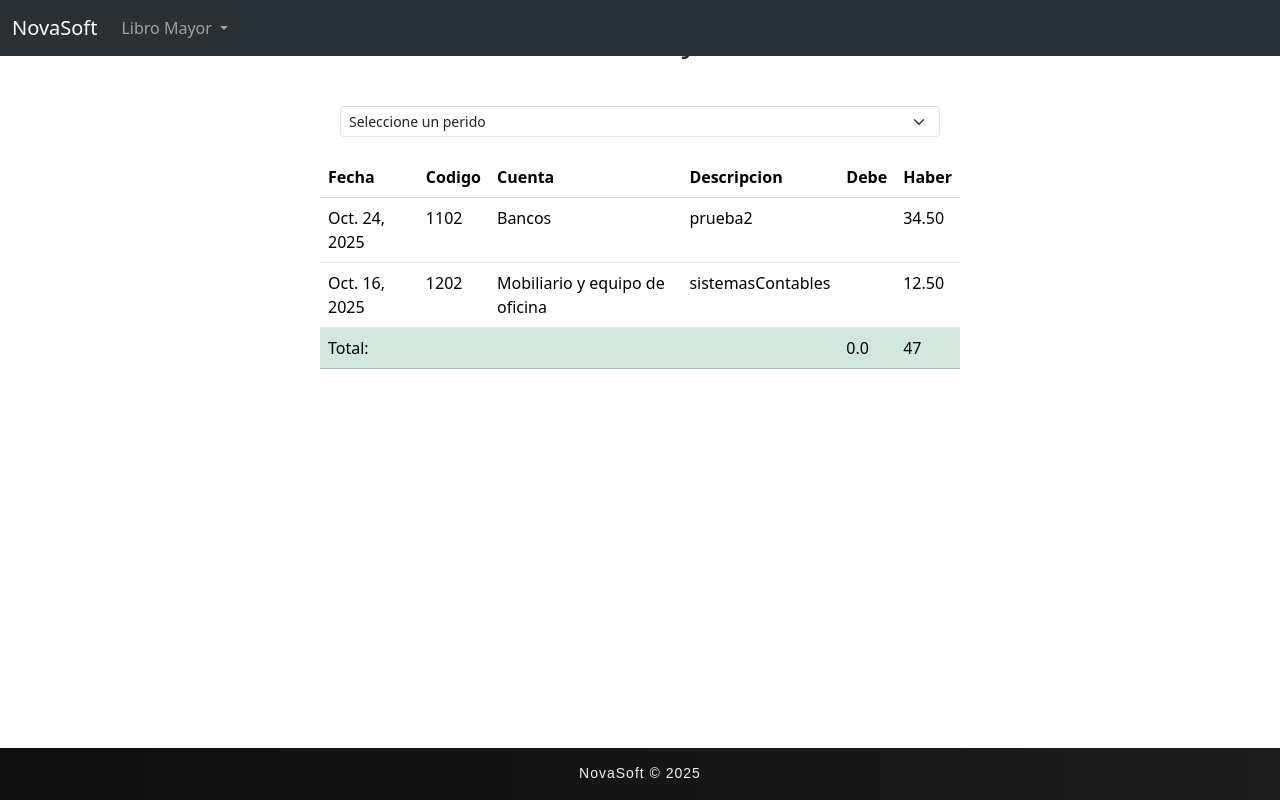
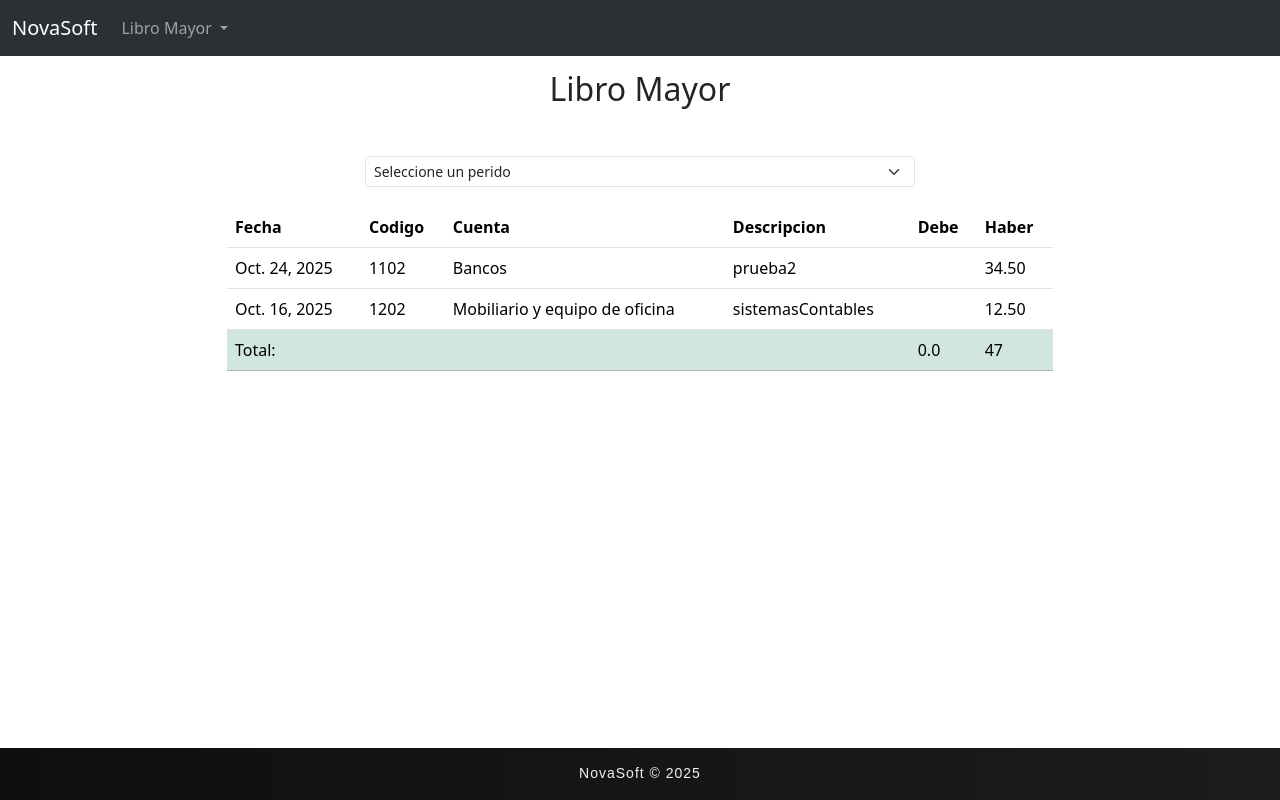
Before and after one commit to Adonis1555/Proyecto-SIC, a Django app: page /mayor/ in a window 1280 px wide. Run offline with Django 5.2, Linux system fonts and the light colour scheme; data comes from the database, SQL or seed files in the repository.

Commit message:
nuevos commits

```diff
--- a/SIC/SIC/styles/libroMayor.css
+++ b/SIC/SIC/styles/libroMayor.css
@@ -1,5 +1,23 @@
+html, body {
+  height: 100%;
+  margin: 0;
+  padding: 0;
+}
+
+
+body {
+  display: flex;
+  flex-direction: column;
+  min-height: 100vh;
+}
+
+
+main {
+  flex: 1;
+  padding: 50px;
+}
+
 footer {
-  position: fixed;
   bottom: 0;
   left: 0;
   width: 100%;
@@ -16,9 +34,11 @@
   margin-top: 15px;
 }
 
+
 .tabla-mayor{
-    width: 50%;
+    width: 70%;
     margin: auto;
+    border-collapse: collapse;
 }
 .titulo-mayor{
     text-align: center;
@@ -29,3 +49,8 @@
     margin:auto;
     padding:20px;
 }
+
+.columna-descripcion {
+  max-width: 300px;
+  overflow-wrap: break-word;
+}
--- a/SIC/SIC/templates/libroMayor.html
+++ b/SIC/SIC/templates/libroMayor.html
@@ -38,6 +38,7 @@
   </nav>
 </header>
     <body>
+      <main>
         <h2 class="titulo-mayor">Libro Mayor</h2>
         <div class="select-container">
              <select class="form-select form-select-sm" aria-label="Small select example">
@@ -67,7 +68,7 @@
         <td>{{ t.fecha }}</td>
         <td>{{ t.cuenta.codigo }}</td>
         <td>{{ t.cuenta.nombre }}</td>
-        <td>{{ t.descripcion }}</td>
+        <td class="columna-descripcion">{{t.descripcion}}</td>
         <td>{% if t.tipo == 'Debe' %}{{ t.monto }}{% endif %}</td>
         <td>{% if t.tipo == 'Haber' %}{{ t.monto }}{% endif %}</td>
       </tr>
@@ -89,10 +90,12 @@
   </table>
 </div>
 
+      </main>
+
     </body>
     <footer>
          <p class="texto-footer">NovaSoft &copy; 2025</p>
     </footer>
     <script src="https://cdn.jsdelivr.net/npm/bootstrap@5.3.2/dist/js/bootstrap.bundle.min.js"></script>
-</body>
+
 </html>
--- a/SIC/SIC/templates/transacciones.html
+++ b/SIC/SIC/templates/transacciones.html
@@ -110,7 +110,7 @@
             <td>{{ t.fecha }}</td>
             <td>{{ t.cuenta.codigo }}</td>
             <td>{{ t.cuenta.nombre }}</td>
-            <td>{{ t.descripcion }}</td>
+            <td class="columna-descripcion">{{t.descripcion}}</td>
             <td>{% if t.tipo == 'Debe' %}{{ t.monto }}{% endif %}</td>
             <td>{% if t.tipo == 'Haber' %}{{ t.monto }}{% endif %}</td>
           </tr>
```
Also changed, not shown: SIC/SIC/styles/transacciones.css (+25 -0 lines).
